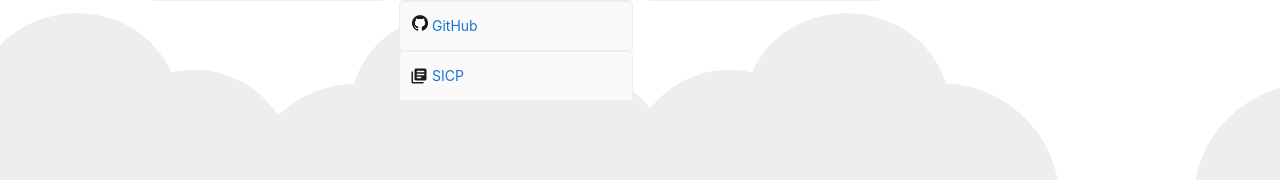
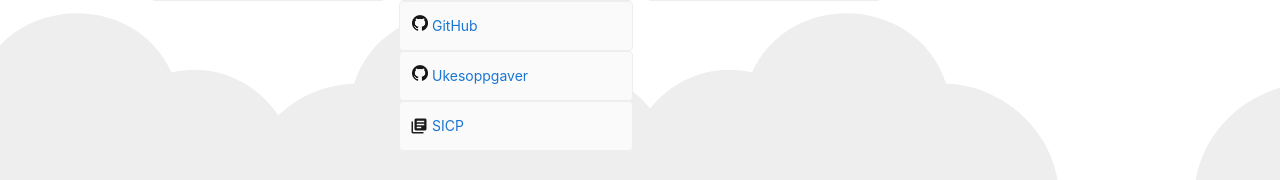
Before and after one commit to alexpresthus/uio-dashboard, an Angular app: page / in a window 1280 px wide. Shown: the part 525-705 px from the top of the page. Built offline with nearby package versions, Linux system fonts and the light colour scheme; what angular-svg-icon would draw is missing.

Commit message:
Added Ukesoppgaver to course IN2040

```diff
--- a/src/app/app.component.html
+++ b/src/app/app.component.html
@@ -376,6 +376,12 @@
         <span>GitHub</span>
       </a>
 
+      <a class="card card-course" target="_blank" rel="noopener" href="https://pages.github.uio.no/IN2040/">
+        <a class="link-icon github"><img src="assets/img/GitHub-Mark-120px-plus.png"/></a>
+
+        <span>Ukesoppgaver</span>
+      </a>
+
       <a class="card card-course" target="_blank" rel="noopener" href="https://mitpress.mit.edu/sites/default/files/sicp/full-text/book/book-Z-H-4.html#%_toc_start">
         <i class="material-icons link-icon book">library_books</i>
 
```
